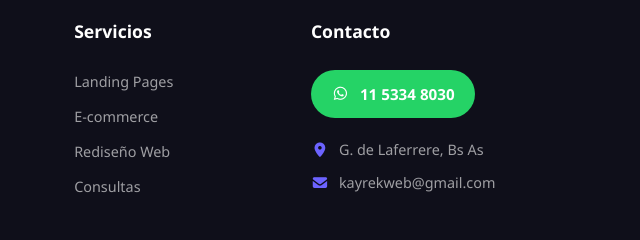
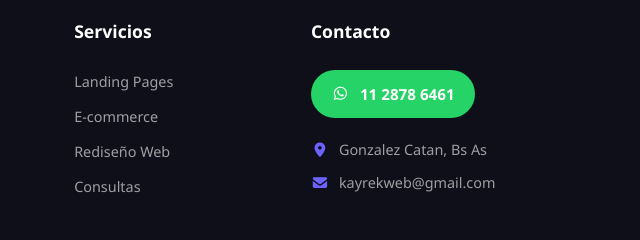
Before and after one commit to gasinto/kayrek, a plain HTML site: page index.html in a window 1280 px wide. Shown: the part 4504-4744 px from the top of the page, 640-1280 px from the left. Drawn offline with Linux system fonts and the light colour scheme.

Commit message:
Add files via upload

```diff
--- a/index.html
+++ b/index.html
@@ -369,9 +369,9 @@
                 <h4>Contacto</h4>
                 <a href="https://wa.me/5491128786461" target="_blank" class="contact-whatsapp">
                     <i class="fa-brands fa-whatsapp"></i>
-                    11 5334 8030
+                    11 2878 6461
                 </a>
-                <p><i class="fa-solid fa-map-marker-alt"></i> G. de Laferrere, Bs As</p>
+                <p><i class="fa-solid fa-map-marker-alt"></i> Gonzalez Catan, Bs As</p>
                 <p><i class="fa-solid fa-envelope"></i> kayrekweb@gmail.com</p>
             </div>
         </div>
```
